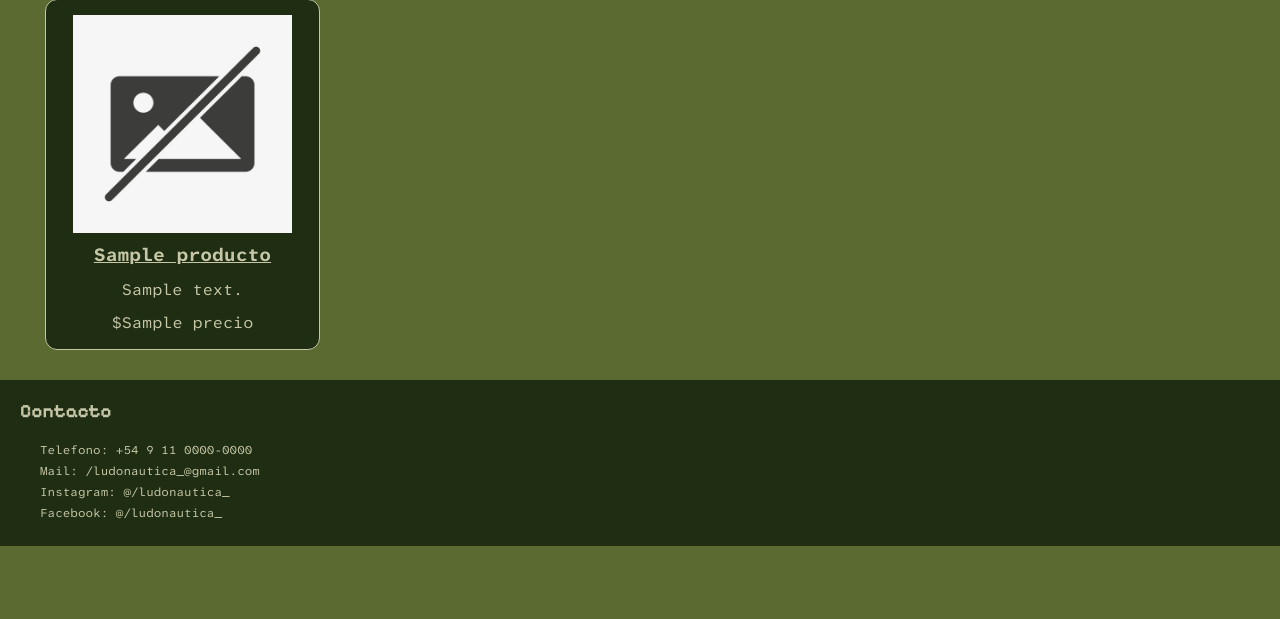
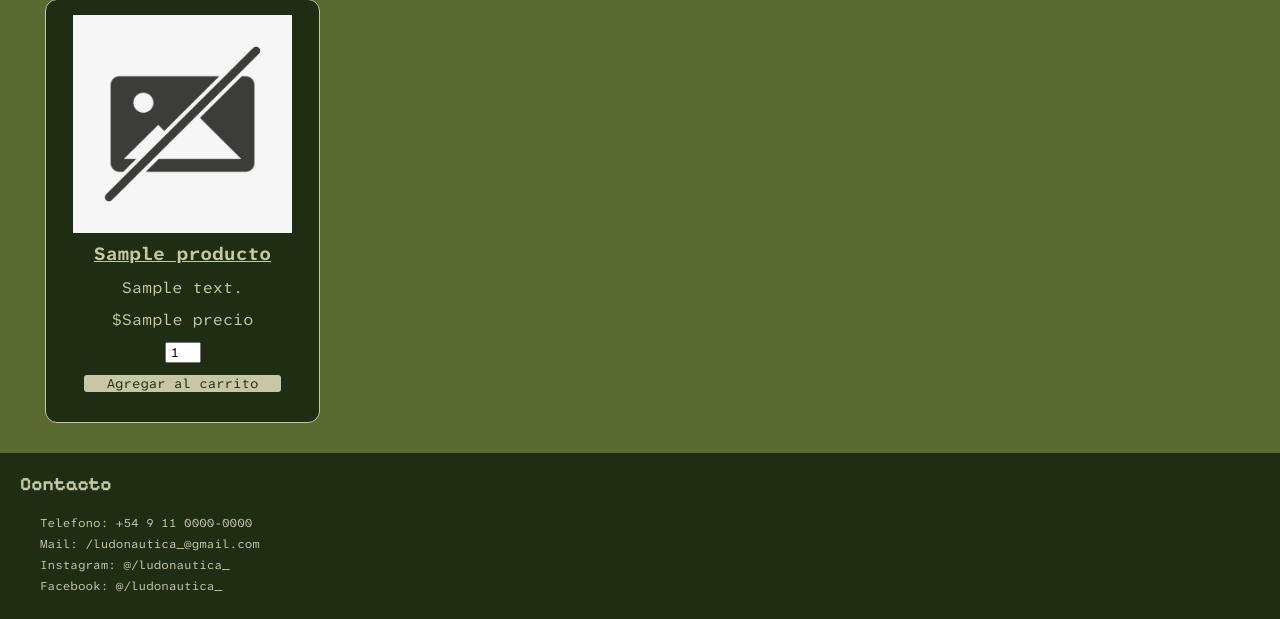
Before and after one commit to ValentinaRiosLopez/TP_Integrador_Grupo17, a Node server app: template views/productos.ejs in a window 1280 px wide. Shown: the part 290-909 px from the top of the page. Before the commit the page ends 836 px from the top, so only its background shows below. Run offline with Node 20, Linux system fonts and the light colour scheme; the template is opened without the code that fills it: most values are stand-ins (such as "Sample title", 1, 10 or a date in 2020); some libraries are stand-ins or nearby versions.

Commit message:
botones de carrito

```diff
--- a/package.json
+++ b/package.json
@@ -26,6 +26,7 @@
     "ejs": "^7.0.2",
     "express": "^5.3.0",
     "jsonwebtoken": "^9.0.3",
+    "multer": "^2.5.0",
     "mysql": "^2.18.1",
     "mysql2": "^3.24.6",
     "nodemon": "^3.1.14",
--- a/public/estilos/productos.css
+++ b/public/estilos/productos.css
@@ -46,3 +46,26 @@
 #producto:hover{
     background-color: rgb(15,24,10);
 }
+
+#section-agregar{
+    margin: 10px
+}
+
+#form-agregar input{
+
+    color:black;
+    text-align: center;
+}
+
+#form-agregar button{
+    margin-top: 10px;
+    color: rgb(31, 45, 19);
+    background-color: rgb(198, 199, 166);
+    border-radius: 5px;
+    border: 2px solid rgb(31, 45, 19);
+    width: 90%;
+}
+
+#form-agregar button:hover{
+    background-color: rgb(131,142,87);
+}
--- a/src/server.js
+++ b/src/server.js
@@ -8,10 +8,8 @@ import Usuarios from "./modelos/usuarios.js";
 import cookieParser from "cookie-parser";
 import cors from "cors";
 import bcrypt from "bcrypt";
+import multer from 'multer';
 import { setearCookieCliente, setearCookieDeAutorizacion,leerCookieCliente, requerirCliente } from "./middlewares.js";
-
-
-
 
 const app = express();
 
--- a/views/producto.ejs
+++ b/views/producto.ejs
@@ -7,5 +7,13 @@
         <p><%= producto.descripcion %></p>
         <p>$<%= producto.precio %></p>
     </div>
-
+    <div id="section-agregar">
+        <form action="/carrito" method="POST" id="form-agregar">
+            <input type="hidden" name="productoId" value="<%= producto.id %>">
+            <div>
+            <input type="number" name="cantidad" value="1" min="1" max="10">
+            </div>
+            <button type="submit">Agregar al carrito</button>
+        </form>
+    </div>
 </div>
```
Also changed, not shown: 1 other file.
